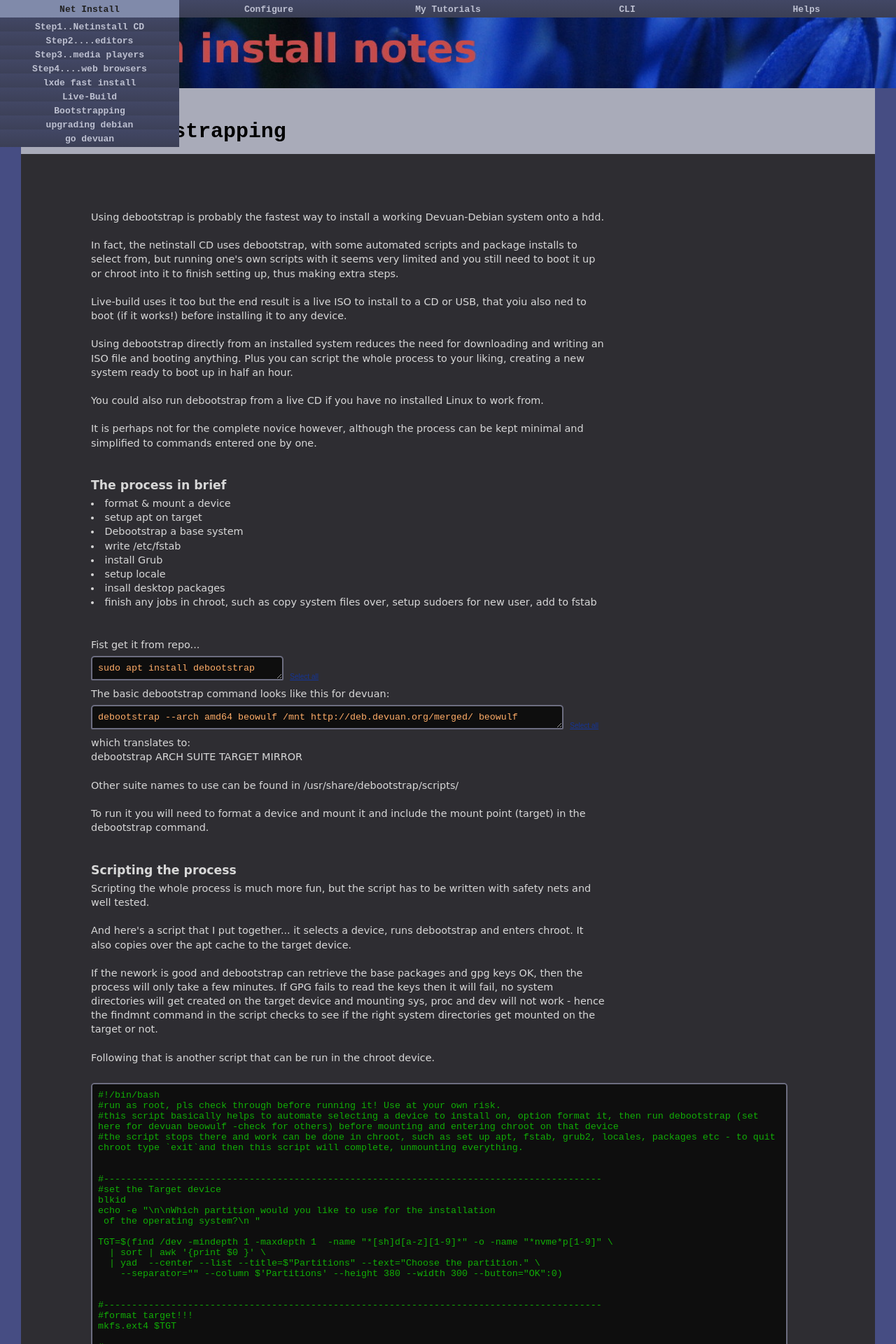
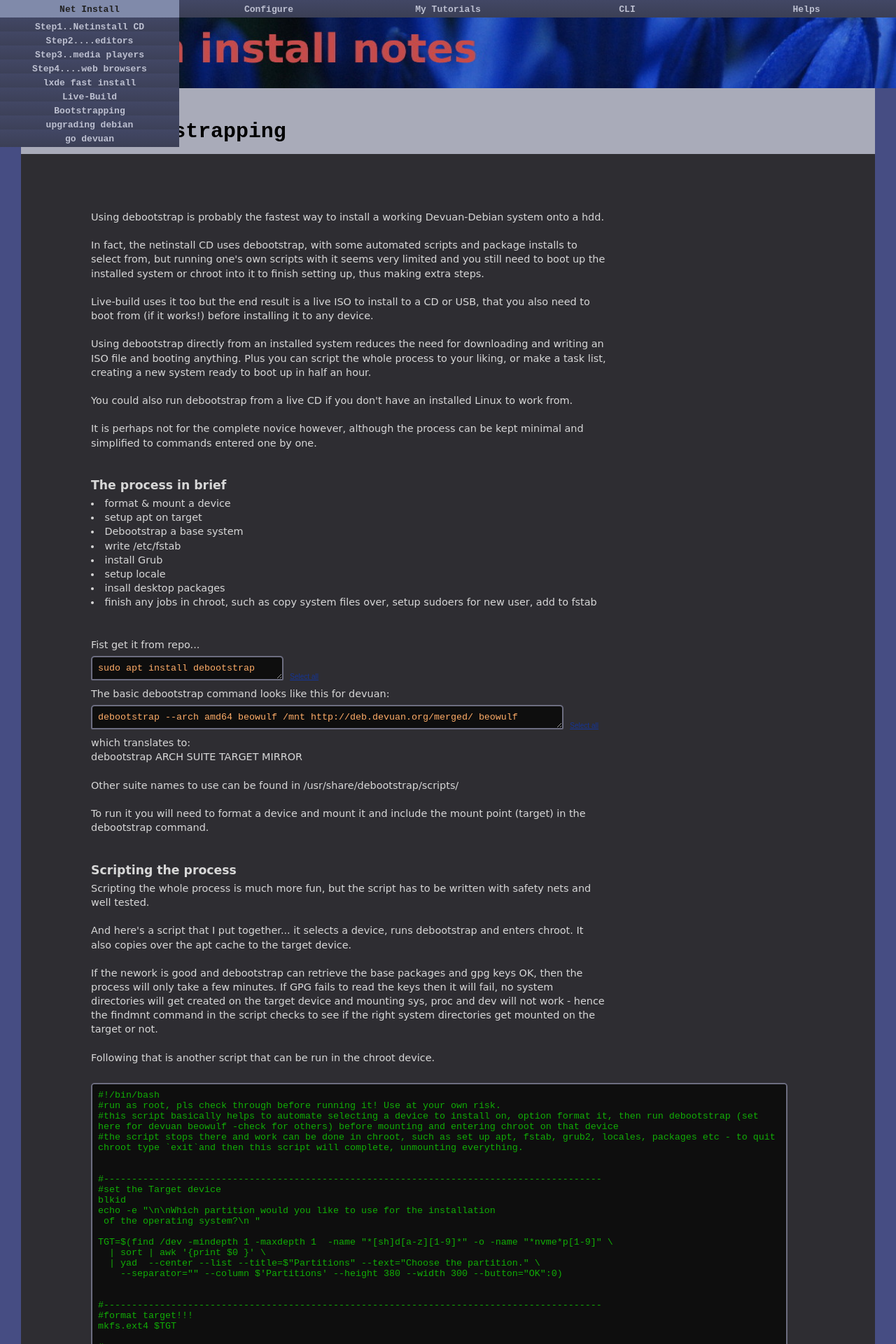
Before and after one commit to dquinton/debian-install, a Jekyll site: the page built from netinstall/bootstrapping.html, in a window 1280 px wide. Shown: the top 1920 px of the page at 70% size. Built offline with Jekyll 4.4.1, drawn with Linux system fonts in a browser that asks for light colours.

Commit message:
updating dbts page

```diff
--- a/netinstall/bootstrapping.html
+++ b/netinstall/bootstrapping.html
@@ -12,13 +12,13 @@
 
 Using debootstrap is probably the fastest way to install a working Devuan-Debian system onto a hdd.
 <br><br>
-In fact, the netinstall CD uses debootstrap, with some automated scripts and package installs to select from, but running one's own scripts with it seems very limited and you still need to boot it up or chroot into it to finish setting up, thus making extra steps.
+In fact, the netinstall CD uses debootstrap, with some automated scripts and package installs to select from, but running one's own scripts with it seems very limited and you still need to boot up the installed system or chroot into it to finish setting up, thus making extra steps.
 <br><br>
-Live-build uses it too but the end result is a live ISO to install to a CD or USB, that yoiu also ned to boot (if it works!) before installing it to any device.
+Live-build uses it too but the end result is a live ISO to install to a CD or USB, that you also need to boot from (if it works!) before installing it to any device.
 <br><br>
-Using debootstrap directly from an installed system reduces the need for downloading and writing an ISO file and booting anything.  Plus you can script the whole process to your liking, creating a new system ready to boot up in half an hour.
+Using debootstrap directly from an installed system reduces the need for downloading and writing an ISO file and booting anything.  Plus you can script the whole process to your liking, or make a task list, creating a new system ready to boot up in half an hour.
 <br><br>
-You could also run debootstrap from a live CD if you have no installed Linux to work from.
+You could also run debootstrap from a live CD if you don't have an installed Linux to work from.
 <br><br>
 It is perhaps not for the complete novice however, although the process can be kept minimal and simplified to commands entered one by one.
 <br><br><br>
```
